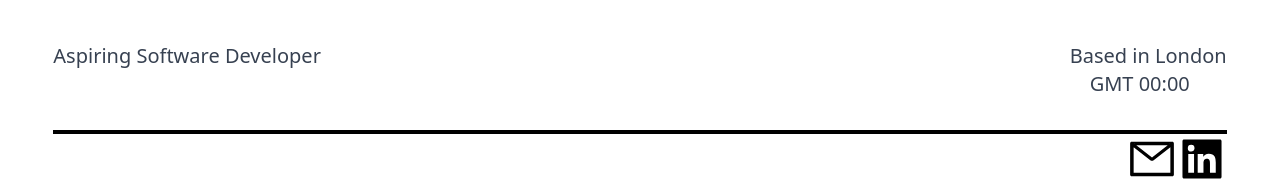
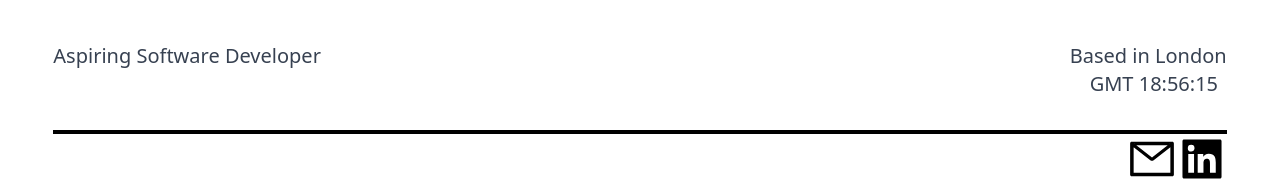
Before and after one commit to RonaldB123/RonaldB123.github.io, a Next.js app: page / in a window 1280 px wide. Shown: the part 342-523 px from the top of the page. Built offline with nearby package versions, Linux system fonts and the light colour scheme.

Commit message:
Date function added

```diff
--- a/pages/index.js
+++ b/pages/index.js
@@ -1,7 +1,19 @@
 import Head from 'next/head'
 import { AiOutlineMail, AiFillLinkedin } from 'react-icons/ai';
+import {useState, useEffect}from 'react'
 
 export default function Home() {
+
+  let [date, setDate] = useState(new Date());
+
+  useEffect(() =>{
+    let timer = setInterval(() => setDate(new Date()), 1000)
+    return function cleanup() {
+      clearInterval(timer);
+    }
+  });
+
+
   return (
     <>
     <div>
@@ -18,7 +30,7 @@ export default function Home() {
               <h2 className="text-8xl md:text-10xl mb-1 py-5 mt-20 lg:mb-2 sm:text-8xl">Ronald Beck</h2>
             <div className="flex justify-between">
               <h3 className="text-gray-700 text-xl">Aspiring Software Developer</h3>
-              <h3 className="text-gray-700 text-xl">Based in London <br></br><span className="ml-5">GMT 00:00</span></h3>
+              <h3 className="text-gray-700 text-xl">Based in London <br></br><span className="ml-5">GMT {date.toLocaleTimeString('en-GB')}</span></h3>
             </div>
         <hr className="w-full mx-auto border-black border-2 mt-2 lg:mt-8 sm:mt-8"></hr>
         <div className="flex h-1">
```
